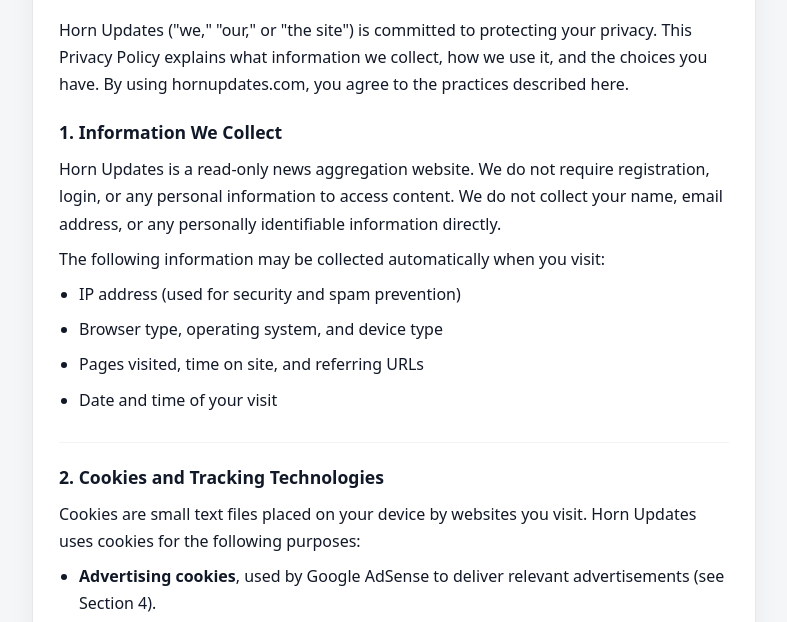
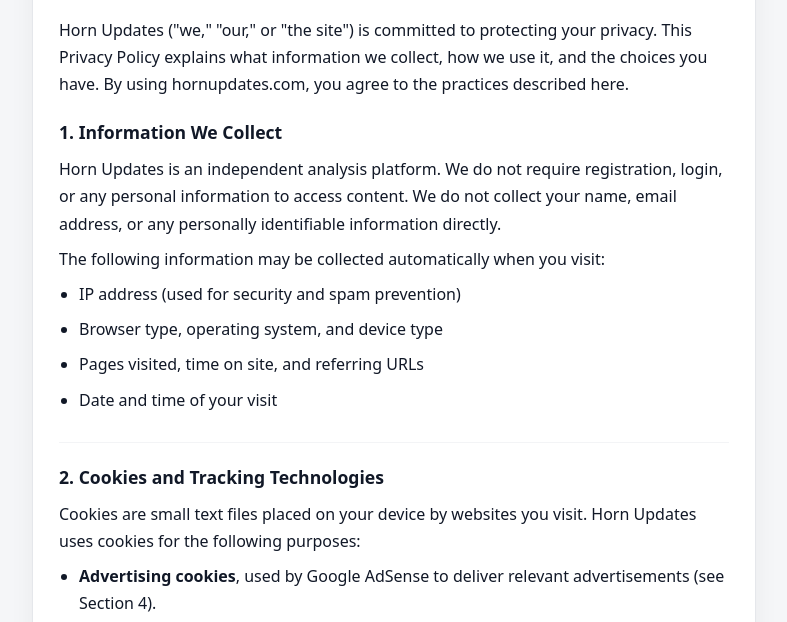
Before and after one commit to ayye79-wq/HornUpdates, a website: page privacy.html in a window 1280 px wide. Shown: the part 133-755 px from the top of the page, without its empty margins (246-1033 px from the left). Drawn offline with Linux system fonts and the light colour scheme.

Commit message:
fix: replace "news aggregation" with "independent analysis platform"

```diff
--- a/privacy.html
+++ b/privacy.html
@@ -65,7 +65,7 @@
 
       <h2>1. Information We Collect</h2>
       <p>
-        Horn Updates is a read-only news aggregation website. We do not require registration,
+        Horn Updates is an independent analysis platform. We do not require registration,
         login, or any personal information to access content. We do not collect your name,
         email address, or any personally identifiable information directly.
       </p>
```
